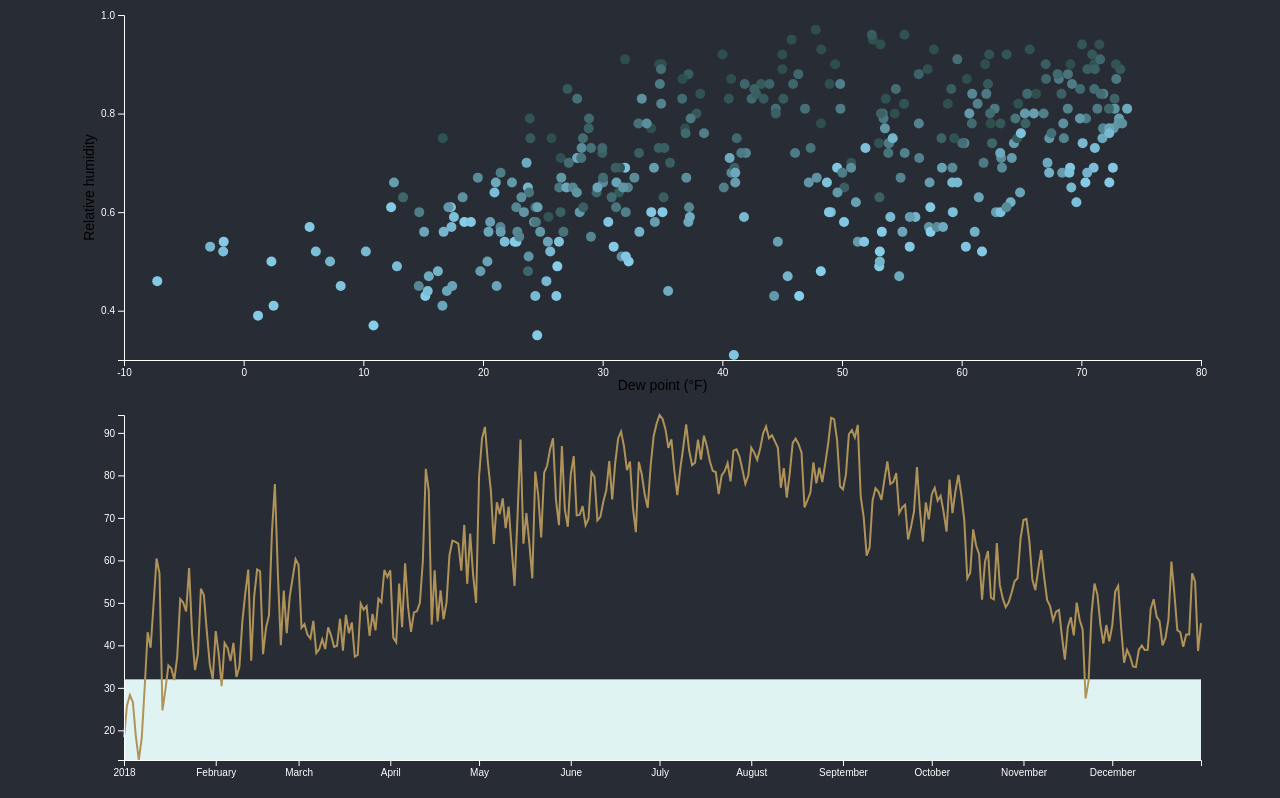
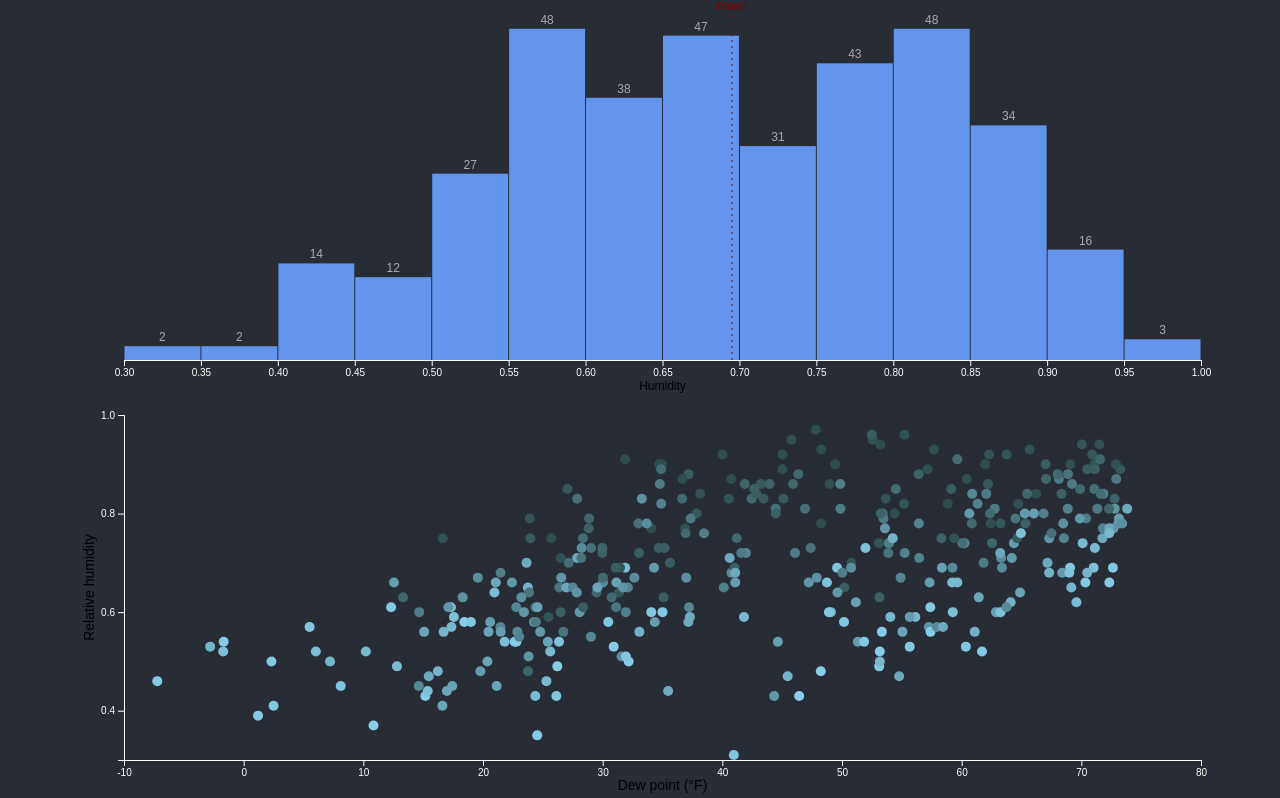
Before and after one commit to fu4303/data-viz-notebook, a React (Create React App) app: page / in a window 1280 px wide. Shown: the top 798 px of the page. Built offline with nearby package versions, Linux system fonts and the light colour scheme.

Commit message:
use histogram

```diff
--- a/src/App.js
+++ b/src/App.js
@@ -1,5 +1,6 @@
 import React from "react";
 import "./App.css";
+import Histogram from "./components/Histogram";
 import Scatterplot from "./components/Scatterplot";
 import LineGraph from "./components/LineGraph";
 import Gauge from "./components/Gauge";
@@ -8,6 +9,7 @@ function App() {
   return (
     <div className="App">
       <header className="App-header">
+        <Histogram />
         <Scatterplot />
         <LineGraph />
         <Gauge value={70} label="test label" units="test units" />
```
